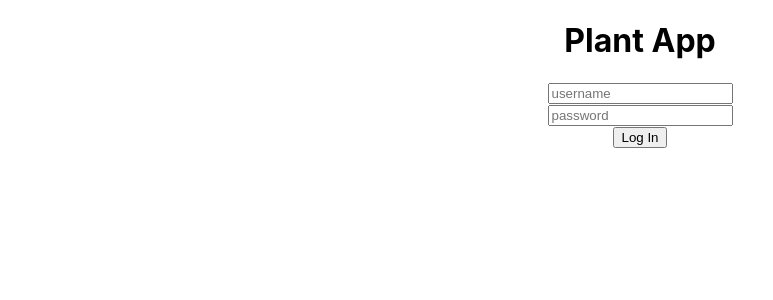
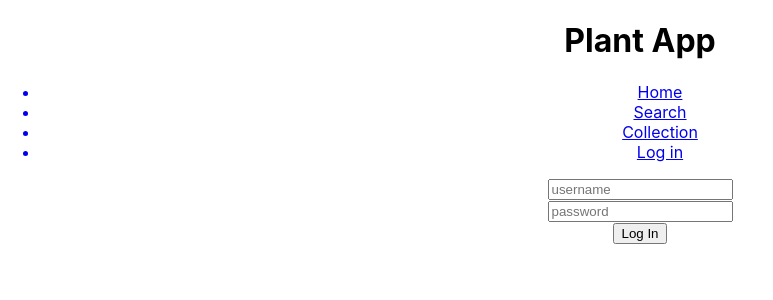
Before and after one commit to mkirby/Plant-Project-FE, a React (Create React App) app: page /login in a window 1280 px wide. Shown: the top 300 px of the page, without its empty margins (0-773 px from the left). Built offline with nearby package versions, Linux system fonts and the light colour scheme.

Commit message:
initial navbar/logout implementation

```diff
--- a/src/App.js
+++ b/src/App.js
@@ -3,6 +3,8 @@ import { Route, Switch, withRouter} from 'react-router-dom'
 import './App.css';
 import Signup from "./Components/Signup"
 import Login from "./Components/Login"
+import Navbar from "./Components/Navbar"
+
 class App extends React.Component {
 
   state = {
@@ -12,12 +14,14 @@ class App extends React.Component {
   componentDidMount() {
     const token = localStorage.getItem("token")
     if (token) {
-      fetch('http://localhost:3000/api/v1/users', {
+      fetch('http://localhost:3000/api/v1/profile', {
         method: "GET",
         headers: { Authorization: `Bearer ${token}` },
       })
       .then(response => response.json())
-      .then(data => this.setState({user: data.user}, () => console.log("CURRENT USER: ", this.state.user)))
+      .then(data => {
+        this.setState({user: data.user}, () => console.log("LOGGED IN AS: ", this.state.user))
+      })
     } else {
       this.props.history.push("/login")
     }
@@ -37,6 +41,10 @@ class App extends React.Component {
   }
 
   loginHandler = (userObj) => {
+    const token = localStorage.getItem("token")
+    if (token) {
+      this.props.history.push("/")
+    } else {
       fetch('http://localhost:3000/api/v1/login', {
         method: 'POST',
         headers: {
@@ -48,16 +56,23 @@ class App extends React.Component {
       .then(response => response.json())
       .then(data => {
         localStorage.setItem("token", data.jwt)
-      this.setState({user: data.user}, () => console.log("localStorage token:", localStorage.getItem("token")))
+        this.setState({user: data.user}, () => console.log("LOGGED IN AS: ", this.state.user))
+        this.props.history.push("/collection")
       })
+    }
+  }
+
+  logoutHandler = () => {
+    localStorage.removeItem("token")
+    this.setState({user: null})
+    this.props.history.push("/")
   }
 
   render() {
-    console.log(this.props.history)
     return (
         <div className="App">
           <h1>Plant App</h1>
-          {/* header components here*/}
+          <Navbar user={this.state.user} logoutHandler={this.logoutHandler}/>
             <Switch>
               <Route path ="/signup" render={ () => <Signup submitHandler={this.signupHandler} /> } />
               <Route path ="/login" render={ () => <Login submitHandler={this.loginHandler} /> } />
--- /dev/null
+++ b/src/Components/Navbar.js
@@ -0,0 +1,29 @@
+import React from 'react'
+import { NavLink } from 'react-router-dom'
+
+function Navbar(props) {
+    return(
+        <ul>
+            <NavLink to="/">
+                <li>Home</li>
+            </NavLink>
+            <NavLink to="/search">
+                <li>Search</li>
+            </NavLink>
+            <NavLink to="/collection">
+                <li>Collection</li>
+            </NavLink>
+            {props.user ?
+                <NavLink to="/" onClick={ props.logoutHandler }>
+                    <li>Log Out</li>
+                </NavLink>
+                :
+                <NavLink to="/login">
+                    <li>Log in</li>
+                </NavLink>
+            }
+        </ul>
+    )
+}
+
+export default Navbar
```
Also changed, not shown: 1 other file (tests, documents, lock files or other folders). Lines whose indentation alone changed are shown as unchanged.
